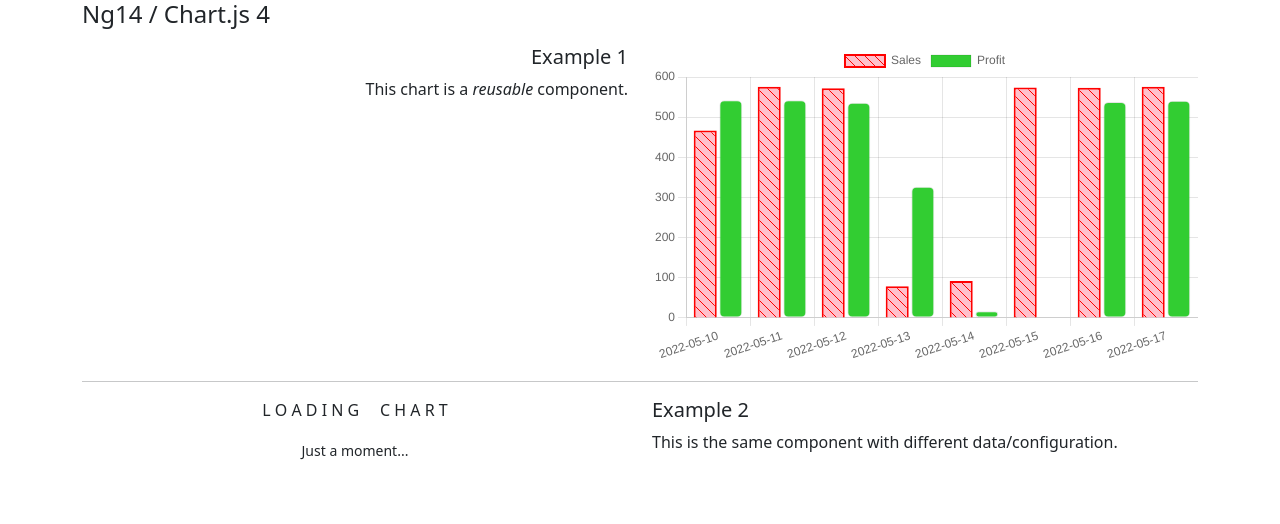
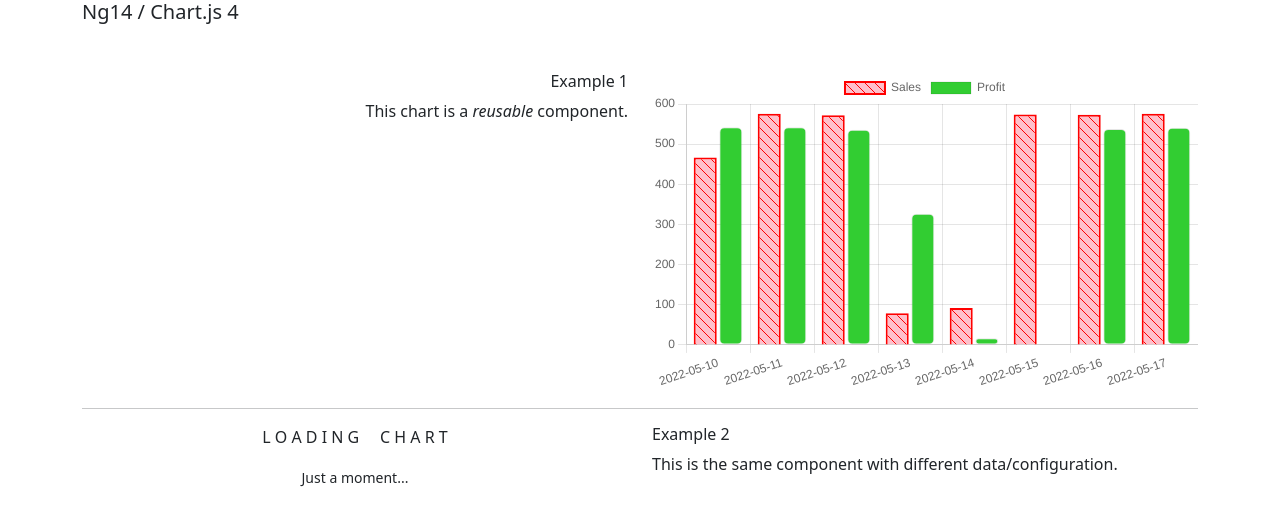
Before and after one commit to ghchfolio/ng14-chartjs, an Angular app: page / in a window 1280 px wide. Shown: the top 524 px of the page. Built offline with nearby package versions, Linux system fonts and the light colour scheme.

Commit message:
added h2 example tags

```diff
--- a/src/app/app.component.html
+++ b/src/app/app.component.html
@@ -10,10 +10,10 @@
 
 <body>
     <div class="container">
-        <h1 class="h4 mb-3">Ng14 / Chart.js 4</h1>
+        <h1 class="h5 mb-5">Ng14 / Chart.js 4</h1>
         <div class="row">
             <div class="col-sm-12 col-md-6 text-md-end">
-                <h2 class="h5">Example 1</h2>
+                <h2 class="h6">Example 1</h2>
                 <p>This chart is a <em>reusable</em> component.</p>
             </div>
             <!-- e.g. 1 BAR chart w sales data1 -->
@@ -28,7 +28,7 @@
                 <app-bar-chart #lineChart [id]="lineChartId" [ariaLabel]="lineChartAriaLabel"></app-bar-chart>
             </div>
             <div class="col-sm-12 col-md-6 text-md-start">
-                <h2 class="h5">Example 2</h2>
+                <h2 class="h6">Example 2</h2>
                 <p>This is the same component with different data/configuration.</p>
             </div>
         </div>
```
